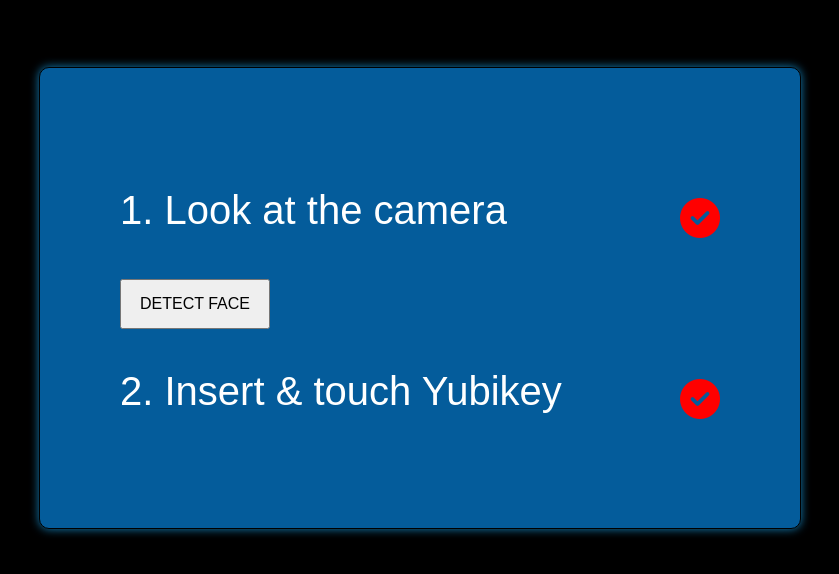
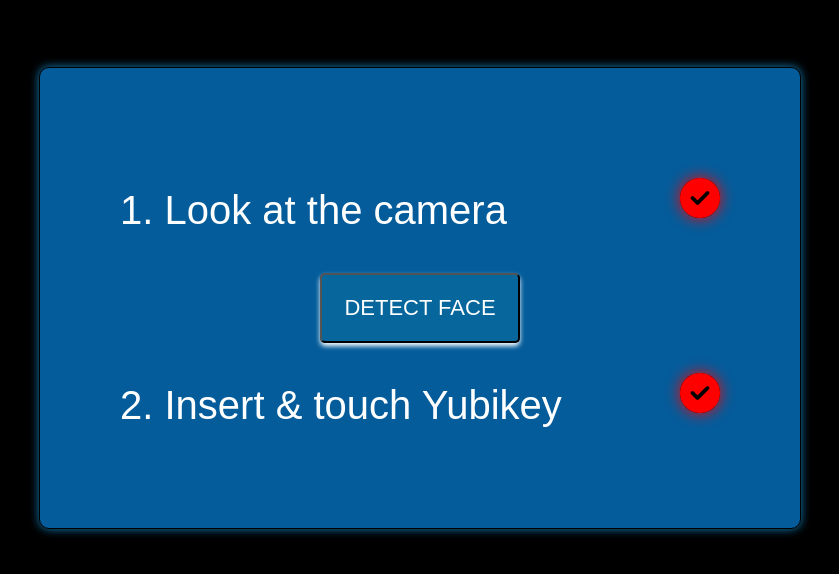
Before and after one commit to kyen99/devweek-facekey-demo, a website: page app/index.html in a window 1280 px wide. Shown: the part 110-684 px from the top of the page, without its empty margins (220-1059 px from the left). Drawn offline with Linux system fonts and the light colour scheme.

Commit message:
css changes

```diff
--- a/app/style.css
+++ b/app/style.css
@@ -34,16 +34,27 @@
 .fas {
   float: right;
   color: red;
-  padding-top: 50px;
+  box-shadow: 0px 0px 15px red;
+  border-radius: 50%;
+  border: 0px solid red;
+  position: relative;
+  top: 30px;
+  background-color: black;
 }
 .confirm {
   display: none;
 }
 /* When Ready change CSS to change check to green */
+
 .fas-ready {
   float: right;
   color: rgb(39, 216, 8);
-  padding-top: 50px;
+  box-shadow: 0px 0px 15px rgb(29, 247, 33);
+  border-radius: 50%;
+  border: 1px solid rgb(29, 247, 33);
+  position: relative;
+  top: 30px;
+  background-color: white;
 }
 /* When confirmed of just do it all in JS*/
 .show {
@@ -55,8 +66,27 @@
 }
 
 button {
-  width: 150px;
-  height: 50px;
-  font-size: 16px;
+  width: 200px;
+  height: 70px;
+  font-size: 22px;
   text-transform: uppercase;
+  border-radius: 5px;
+  margin-left: 200px;
+  color: white;
+  background-color: rgba(10, 112, 155, .5);
+  box-shadow: 0px 3px 5px white;
+  font-family: 'Dosis', sans-serif;
 }
+button:hover {
+  width: 200px;
+  height: 70px;
+  font-size: 22px;
+  text-transform: uppercase;
+  border-radius: 5px;
+  margin-left: 200px;
+  color: white;
+  background-color: rgb(10, 112, 155);
+  box-shadow: 0px 5px 10px white;
+  font-weight: bold;
+  font-family: 'Dosis', sans-serif;
+}
```
Also changed, not shown: 1 other file.
